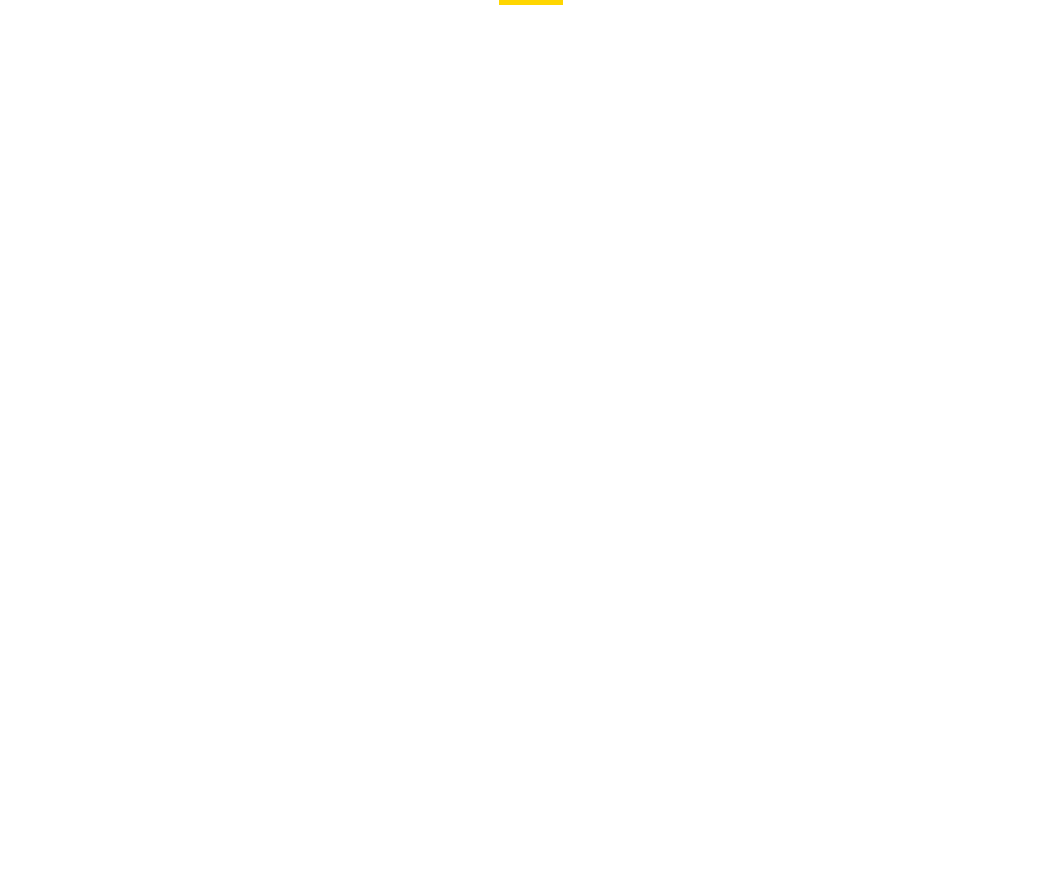
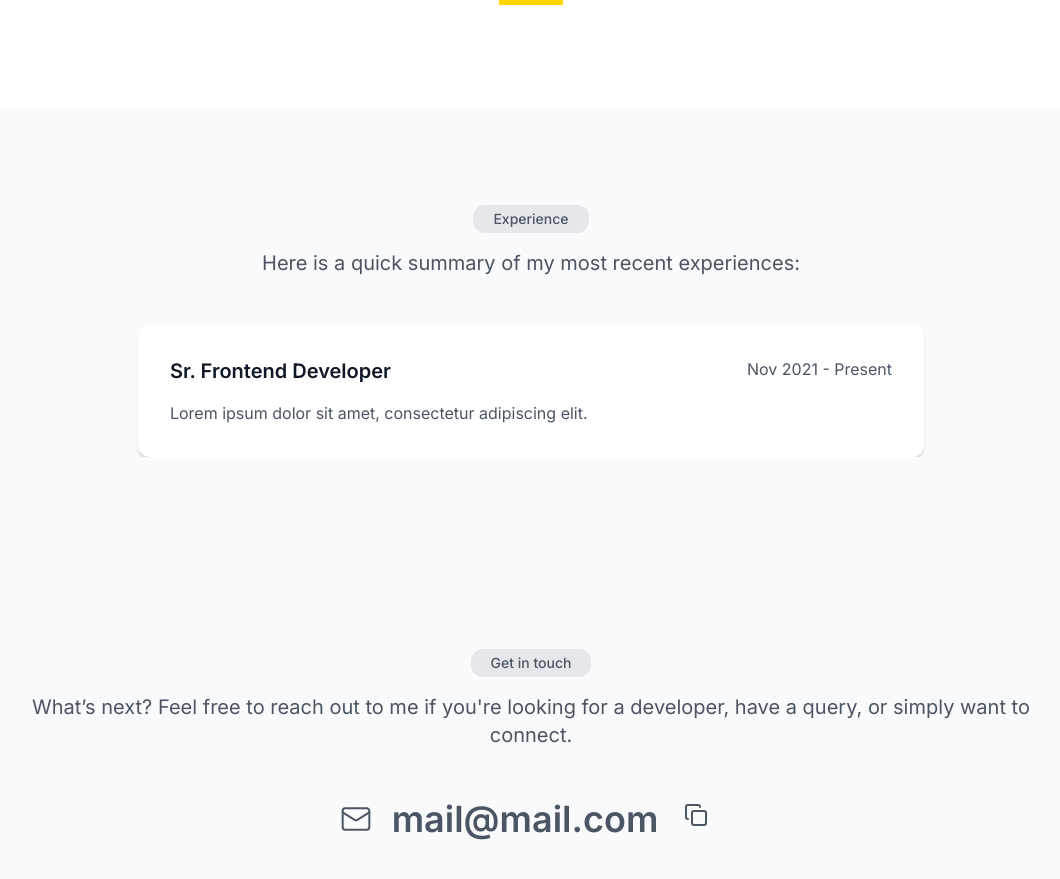
Before and after one commit to vnko1/portfolio, a Next.js app: page / in a window 1280 px wide. Shown: the part 1672-2551 px from the top of the page, without its empty margins (109-1169 px from the left). Before the commit the page ends 1781 px from the top, so only its background shows below. Built offline with nearby package versions, Linux system fonts and the light colour scheme.

Commit message:
added: copy button

```diff
--- a/src/app/page.tsx
+++ b/src/app/page.tsx
@@ -1,4 +1,5 @@
-import { About, Hero, Skills } from "@/components";
+import { About, Experience, Hero, Skills, Work } from "@/components";
+import Contact from "@/components/sections/Contact/Contact";
 
 export const revalidate = 300;
 
@@ -53,6 +54,38 @@ export default function Home() {
           },
         ]}
       />
+      <Experience
+        experience={[
+          {
+            title: "Sr. Frontend Developer",
+            description:
+              "Lorem ipsum dolor sit amet, consectetur adipiscing elit.",
+            period: "Nov 2021 - Present",
+          },
+        ]}
+        experienceSection={{
+          title: "Experience",
+          description:
+            "Here is a quick summary of my most recent experiences:",
+        }}
+      />
+      {/* <Work
+        projects={[{}]}
+        projectsSection={{
+          title: "Work",
+          description:
+            "Some of the noteworthy projects I have built:",
+        }}
+      /> */}
+      <Contact
+        contactMeSection={{
+          title: "Get in touch",
+          description:
+            "What’s next? Feel free to reach out to me if you're looking for a developer, have a query, or simply want to connect.",
+        }}
+        emailLink='ad'
+        emailText='mail@mail.com'
+      />
     </main>
   );
 }
--- /dev/null
+++ b/src/components/base/CopyButton/CopyButton.tsx
@@ -0,0 +1,29 @@
+"use client";
+import { BaseIcon } from "@/components/icons";
+import React from "react";
+
+interface CopyButtonProps {
+  classNames?: string;
+  text: string;
+}
+
+const CopyButton: React.FC<CopyButtonProps> = ({
+  classNames,
+  text,
+}) => {
+  const onClick = () => {
+    navigator.clipboard.writeText(text);
+  };
+  return (
+    <button className={`button icon ${classNames}`} onClick={onClick}>
+      <BaseIcon icon='clipboard' className='lg:hidden' />
+      <BaseIcon
+        icon='clipboard'
+        size={32}
+        className='hidden lg:block'
+      />
+    </button>
+  );
+};
+
+export default CopyButton;
--- a/src/components/base/ProjectCard/ProjectCard.tsx
+++ b/src/components/base/ProjectCard/ProjectCard.tsx
@@ -31,7 +31,7 @@ const ProjectCard: React.FC<ProjectCardProps> = ({
           reverse ? "border-l" : "border-r"
         }`}>
         <CustomImage
-          src={banner.url}
+          src={banner?.url ?? "#"}
           alt={bannerDescription || defaultImageDescription}
           className='rounded-xl h-auto w-auto lg:max-h-[384px] object-contain lg:object-cover'
         />
--- a/src/components/base/index.ts
+++ b/src/components/base/index.ts
@@ -7,3 +7,4 @@ export { default as CustomImage } from "./CustomImage/CustomImage";
 export { default as ExperienceCard } from "./ExperienceCard/ExperienceCard";
 export { default as ProjectCard } from "./ProjectCard/ProjectCard";
 export { default as Skill } from "./Skill/Skill";
+export { default as CopyButton } from "./CopyButton/CopyButton";
--- a/src/components/sections/About/About.tsx
+++ b/src/components/sections/About/About.tsx
@@ -14,9 +14,7 @@ const About: React.FC<AboutProps> = ({ banner, aboutMeSection }) => {
   if (!aboutMeSection) return null;
 
   return (
-    <Wrapper
-      accentColor
-      containerClassNames='flex flex-col items-center gap-2-md lg:gap-4-xl'>
+    <Wrapper accentColor containerClassNames='section-container'>
       <h4 className='tag mx-auto'>{aboutMeSection.title}</h4>
       <div className='flex flex-col items-center gap-4-xl w-full lg:flex-row lg:justify-between'>
         {banner && (
--- /dev/null
+++ b/src/components/sections/Contact/Contact.tsx
@@ -0,0 +1,54 @@
+import React from "react";
+import Link from "next/link";
+import { PortfolioType } from "@/types";
+import { BaseIcon, CopyButton, Wrapper } from "@/components";
+
+interface ContactProps
+  extends Pick<
+    PortfolioType,
+    | "contactMeSection"
+    | "phoneLink"
+    | "phoneText"
+    | "emailLink"
+    | "emailText"
+  > {
+  classNames?: string;
+}
+const Contact: React.FC<ContactProps> = ({
+  contactMeSection,
+  phoneLink,
+  phoneText,
+  emailLink,
+  emailText,
+}) => {
+  if (!contactMeSection) return null;
+  return (
+    <Wrapper containerClassNames='section-container' accentColor>
+      <div className='section-content'>
+        <h4 className='tag mx-auto'>{contactMeSection.title}</h4>
+        <p className='subtitle text-center'>
+          {contactMeSection.description}
+        </p>
+      </div>
+      <ul className='flex flex-col gap-1-lg items-center'>
+        <li className='flex items-center gap-1-lg lg:gap-2-xs'>
+          <Link
+            className='flex items-center gap-1-lg lg:gap-2-xs h2'
+            href={emailLink}
+            rel='noreferrer noopener'>
+            <BaseIcon icon='letter' className='lg:hidden' />
+            <BaseIcon
+              icon='letter'
+              size={32}
+              className='hidden lg:block'
+            />
+            {emailText}
+          </Link>
+          <CopyButton text={emailText} />
+        </li>
+      </ul>
+    </Wrapper>
+  );
+};
+
+export default Contact;
--- /dev/null
+++ b/src/components/sections/Experience/Experience.tsx
@@ -0,0 +1,34 @@
+import React from "react";
+import { ExperienceCard, Wrapper } from "@/components";
+import { PortfolioType } from "@/types";
+
+interface ExperienceProps
+  extends Pick<PortfolioType, "experienceSection" | "experience"> {
+  classNames?: string;
+}
+const Experience: React.FC<ExperienceProps> = ({
+  experienceSection,
+  experience,
+}) => {
+  if (!(experienceSection && experience)) return null;
+
+  return (
+    <Wrapper accentColor containerClassNames='section-container'>
+      <div className='section-content'>
+        <h4 className='tag mx-auto'>{experienceSection.title}</h4>
+        <p className='subtitle text-center'>
+          {experienceSection.description}
+        </p>
+      </div>
+      <ul className='flex flex-col gap-2-md lg:gap-4-xl w-full'>
+        {experience.map((item) => (
+          <li key={item.documentId}>
+            <ExperienceCard {...item} classNames='mx-auto' />
+          </li>
+        ))}
+      </ul>
+    </Wrapper>
+  );
+};
+
+export default Experience;
--- a/src/components/sections/Skills/Skills.tsx
+++ b/src/components/sections/Skills/Skills.tsx
@@ -10,8 +10,8 @@ interface SkillsProps
 const Skills: React.FC<SkillsProps> = ({ skillsSection, skills }) => {
   if (!(skillsSection && skills)) return null;
   return (
-    <Wrapper containerClassNames='flex flex-col items-center gap-2-md lg:gap-4-xl'>
-      <div className='flex flex-col gap-1-lg'>
+    <Wrapper containerClassNames='section-container'>
+      <div className='section-content'>
         <h4 className='tag mx-auto'>{skillsSection.title}</h4>
         <p className='subtitle text-center'>
           {skillsSection.description}
--- /dev/null
+++ b/src/components/sections/Work/Work.tsx
@@ -0,0 +1,35 @@
+import React from "react";
+import { ProjectCard, Wrapper } from "@/components";
+import { PortfolioType } from "@/types";
+
+interface WorkProps
+  extends Pick<PortfolioType, "projectsSection" | "projects"> {
+  classNames?: string;
+}
+const Work: React.FC<WorkProps> = ({ projectsSection, projects }) => {
+  if (!(projectsSection && projects)) return null;
+
+  return (
+    <Wrapper containerClassNames='section-container'>
+      <div className='section-content'>
+        <h4 className='tag mx-auto'>{projectsSection.title}</h4>
+        <p className='subtitle text-center'>
+          {projectsSection.description}
+        </p>
+      </div>
+      <ul className='flex flex-col gap-2-md lg:gap-4-xl w-full'>
+        {projects.map((item, index) => (
+          <li key={item.documentId}>
+            <ProjectCard
+              {...item}
+              reverse={index % 2 === 0}
+              classNames='mx-auto'
+            />
+          </li>
+        ))}
+      </ul>
+    </Wrapper>
+  );
+};
+
+export default Work;
--- a/src/components/sections/index.ts
+++ b/src/components/sections/index.ts
@@ -2,3 +2,5 @@ export { default as Header } from "./Header/Header";
 export { default as Hero } from "./Hero/Hero";
 export { default as About } from "./About/About";
 export { default as Skills } from "./Skills/Skills";
+export { default as Experience } from "./Experience/Experience";
+export { default as Work } from "./Work/Work";
--- a/src/styles/globals.css
+++ b/src/styles/globals.css
@@ -25,6 +25,9 @@ body {
 }
 
 @layer components {
+  .h2 {
+    @apply tracking-tight leading-sm font-semibold text-h2_sm lg:leading-xl lg:text-h2_lg;
+  }
   .subtitle {
     @apply leading-sm text-md font-normal lg:leading-sm lg:text-lg;
   }
@@ -120,4 +123,12 @@ body {
   .banner.banner2 {
     @apply max-w-[80%] lg:max-w-[400px] lg:h-[480px];
   }
+
+  .section-container {
+    @apply flex flex-col items-center gap-2-md lg:gap-4-xl;
+  }
+
+  .section-content {
+    @apply flex flex-col gap-1-lg;
+  }
 }
--- a/src/types/project.types.ts
+++ b/src/types/project.types.ts
@@ -3,7 +3,7 @@ import { ImageType } from "./media.types";
 import { SkillType } from "./skill.types";
 
 export interface ProjectType extends UIDType {
-  banner: ImageType;
+  banner: ImageType | null;
   bannerDescription: string | null;
   title: string;
   description: string;
```
